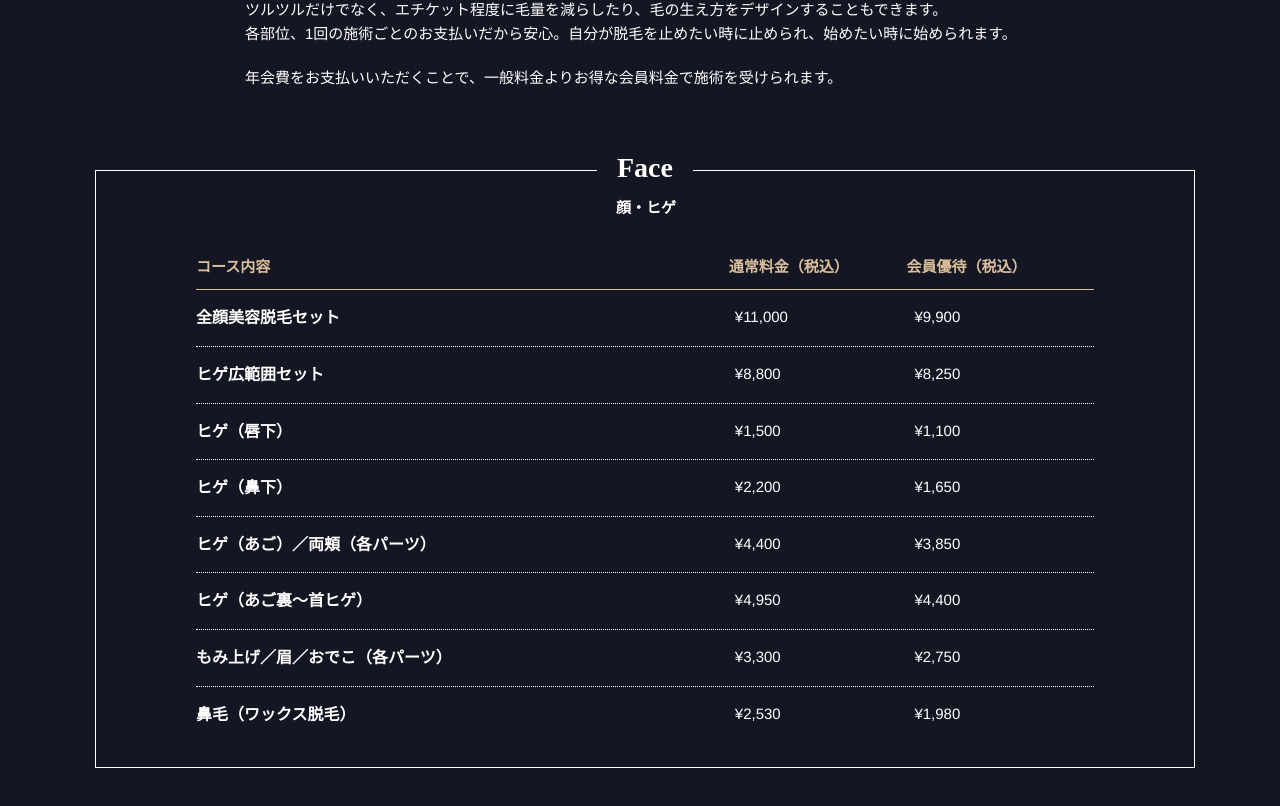
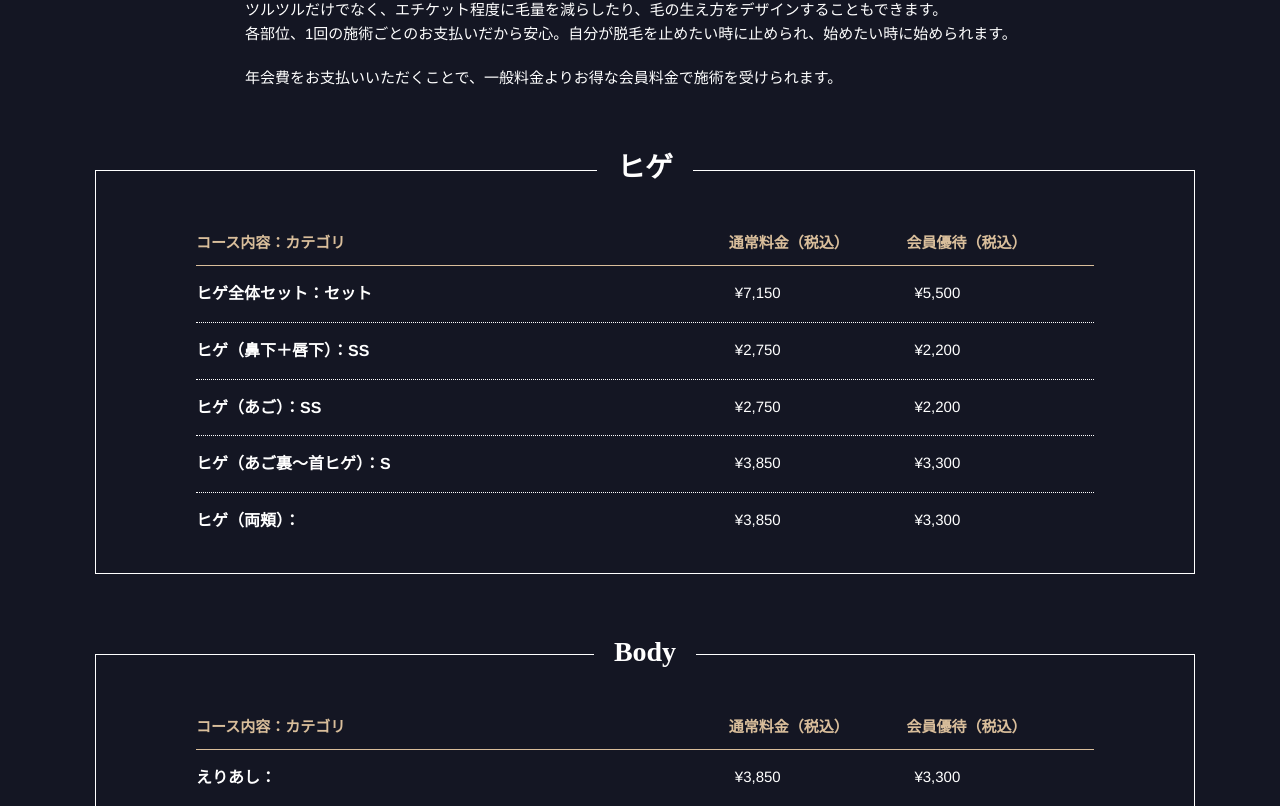
Before and after one commit to kamy0042/bee_group_web, a Next.js app: page /waxing in a window 1280 px wide. Shown: the part 4134-4940 px from the top of the page. Built offline with nearby package versions, Linux system fonts and the light colour scheme.

Commit message:
ヒゲ料金修正

```diff
--- a/data/waxing.data.js
+++ b/data/waxing.data.js
@@ -1,48 +1,36 @@
 // eslint-disable-next-line import/prefer-default-export
 export const waxingCollection = [
     {
-        title: "Face",
-        subtitle:'顔・ヒゲ',
+        title: "ヒゲ",
         data: [
             {
-                category: "全顔美容脱毛セット",
-                price: "11,000",
-                discount: "9,900",
+                category: "ヒゲ全体セット",
+                size:'セット',
+                price: "7,150",
+                discount: "5,500",
             },
             {
-                category: "ヒゲ広範囲セット",
-                price: "8,800",
-                discount: "8,250",
+                category: "ヒゲ（鼻下＋唇下）",
+                size:'SS',
+                price: "2,750",
+                discount: "2,200",
             },
             {
-                category: "ヒゲ（唇下）",
-                price: "1,500",
-                discount: "1,100",
-            },
-            {
-                category: "ヒゲ（鼻下）",
-                price: "2,200",
-                discount: "1,650",
-            },
-            {
-                category: "ヒゲ（あご）／両頬（各パーツ）",
-                price: "4,400",
-                discount: "3,850",
+                category: "ヒゲ（あご）",
+                size:'SS',
+                price: "2,750",
+                discount: "2,200",
             },
             {
                 category: "ヒゲ（あご裏～首ヒゲ）",
-                price: "4,950",
-                discount: "4,400",
+                size:'S',
+                price: "3,850",
+                discount: "3,300",
             },
             {
-                category: "もみ上げ／眉／おでこ（各パーツ）",
-                price: "3,300",
-                discount: "2,750",
-            },
-            {
-                category: "鼻毛（ワックス脱毛）",
-                price: "2,530",
-                discount: "1,980",
+                category: "ヒゲ（両頬）",
+                price: "3,850",
+                discount: "3,300",
             },
         ],
     },
--- a/pages/waxing/index.tsx
+++ b/pages/waxing/index.tsx
@@ -9,21 +9,20 @@ import { RESERVE_URL } from "../../public/static";
 import utilStyles from "../../styles/Util.module.scss";
 import { SALON_NAME } from "../../constants";
 
-const renderTable = (title, data, subtitle) => (
+const renderTable = (title, data) => (
   <section key={title} className={styles.table}>
     <div className={styles.table_head}>
       <h4>{title}</h4>
     </div>
-    <p className={styles.table_subtitle}>{subtitle}</p>
     <ul className={styles.table_category}>
-      <li className={styles.table_category_detail}>コース内容</li>
+      <li className={styles.table_category_detail}>コース内容：カテゴリ</li>
       <li className={styles.table_category_pay1}>通常料金（税込）</li>
       <li className={styles.table_category_pay2}>会員優待（税込）</li>
     </ul>
     <dl className={styles.table_item}>
       {data.map((item) => (
         <div key={item.category} className={styles.menuItem}>
-          <dt>{item.category}</dt>
+          <dt>{item.category}：{item.size}</dt>
           <dd className={styles.menuItem_pay}>
             <span>通常料金（税込）</span>¥{item.price}
           </dd>
@@ -166,7 +165,7 @@ function Waxing() {
               <p>年会費をお支払いいただくことで、一般料金よりお得な会員料金で施術を受けられます。</p>
             </div>
 
-            {waxingCollection.map((item) => renderTable(item.title, item.data, item.subtitle))}
+            {waxingCollection.map((item) => renderTable(item.title, item.data))}
 
             <section className={styles.table}>
               <div className={styles.table_head}>
```
